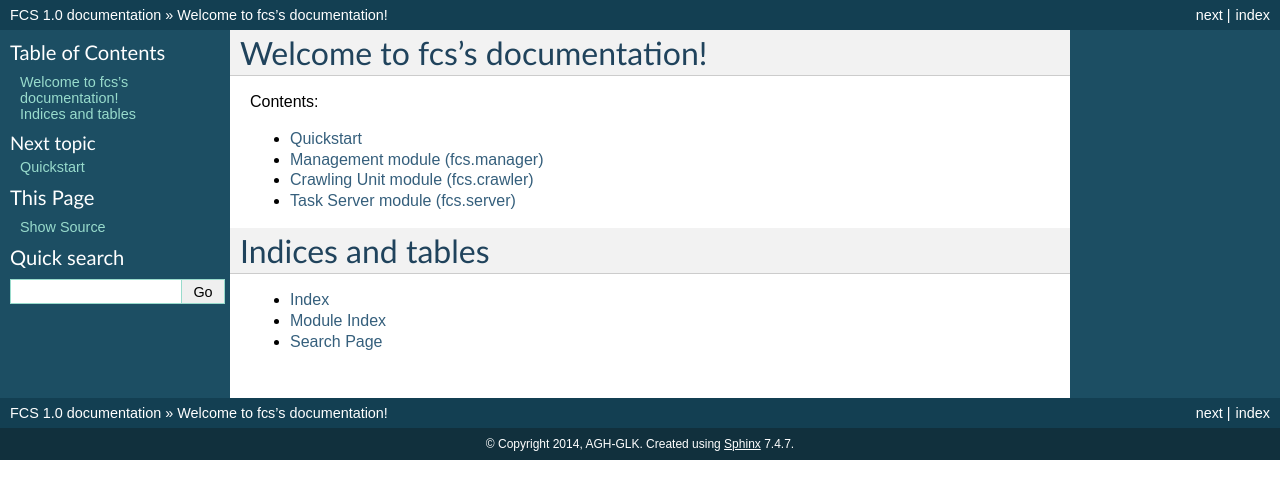
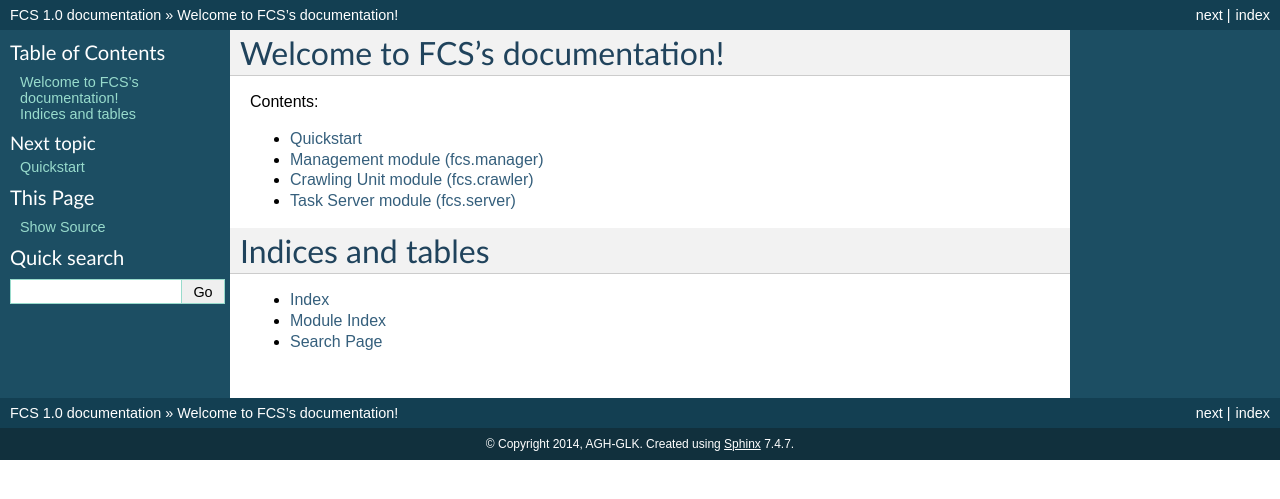
Before and after one commit to agh-glk/fcs, a Sphinx documentation site: the page built from docs/source/index.rst, in a window 1280 px wide. Shown: the top 499 px of the page. Built offline with Sphinx 7.4.7, drawn with Linux system fonts in a browser that asks for light colours; formulas are drawn with MathJax 3.

Commit message:
[NT] Edit

```diff
--- a/docs/source/index.rst
+++ b/docs/source/index.rst
@@ -3,7 +3,7 @@
    You can adapt this file completely to your liking, but it should at least
    contain the root `toctree` directive.
 
-Welcome to fcs's documentation!
+Welcome to FCS's documentation!
 ===============================
 
 Contents:
```
